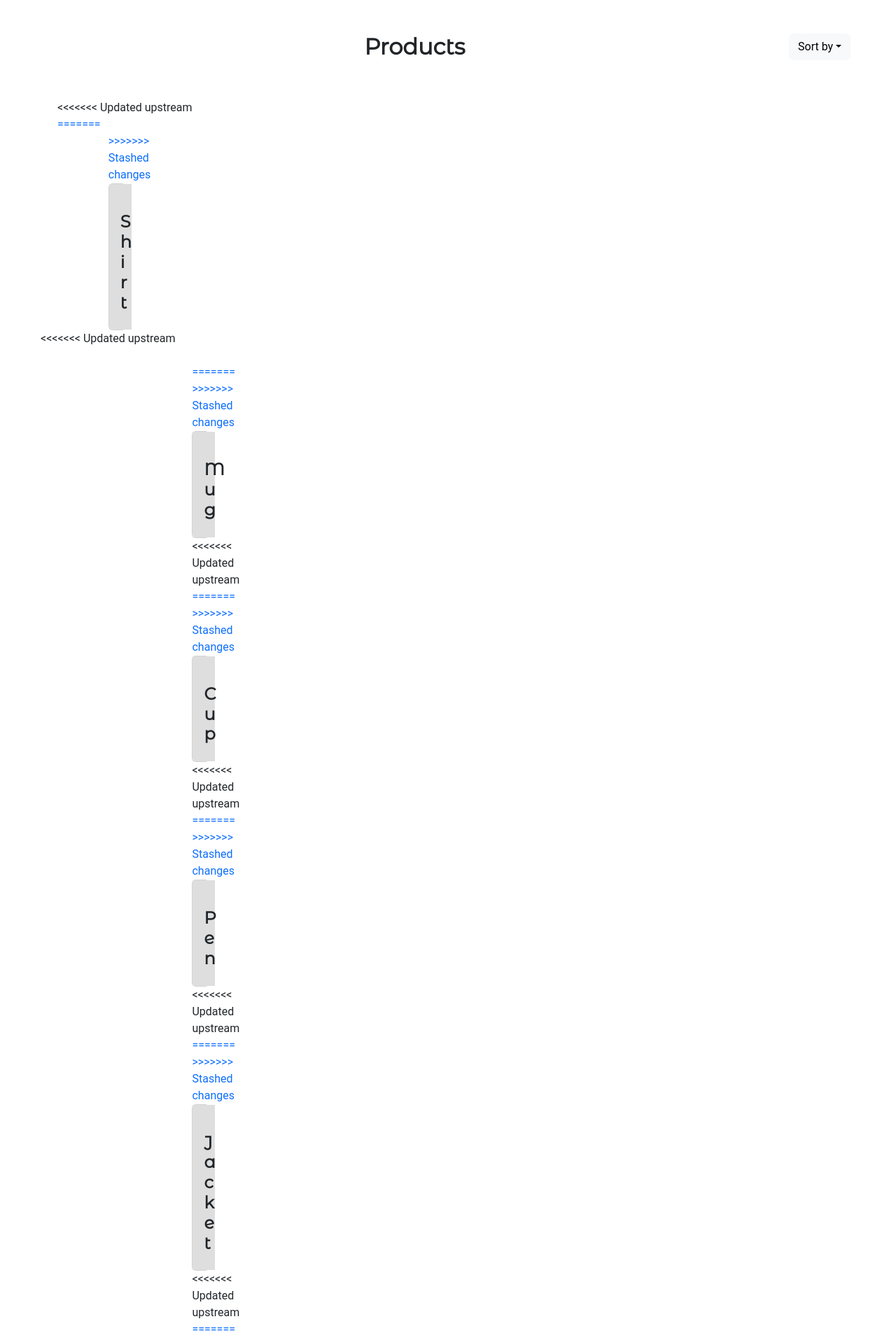
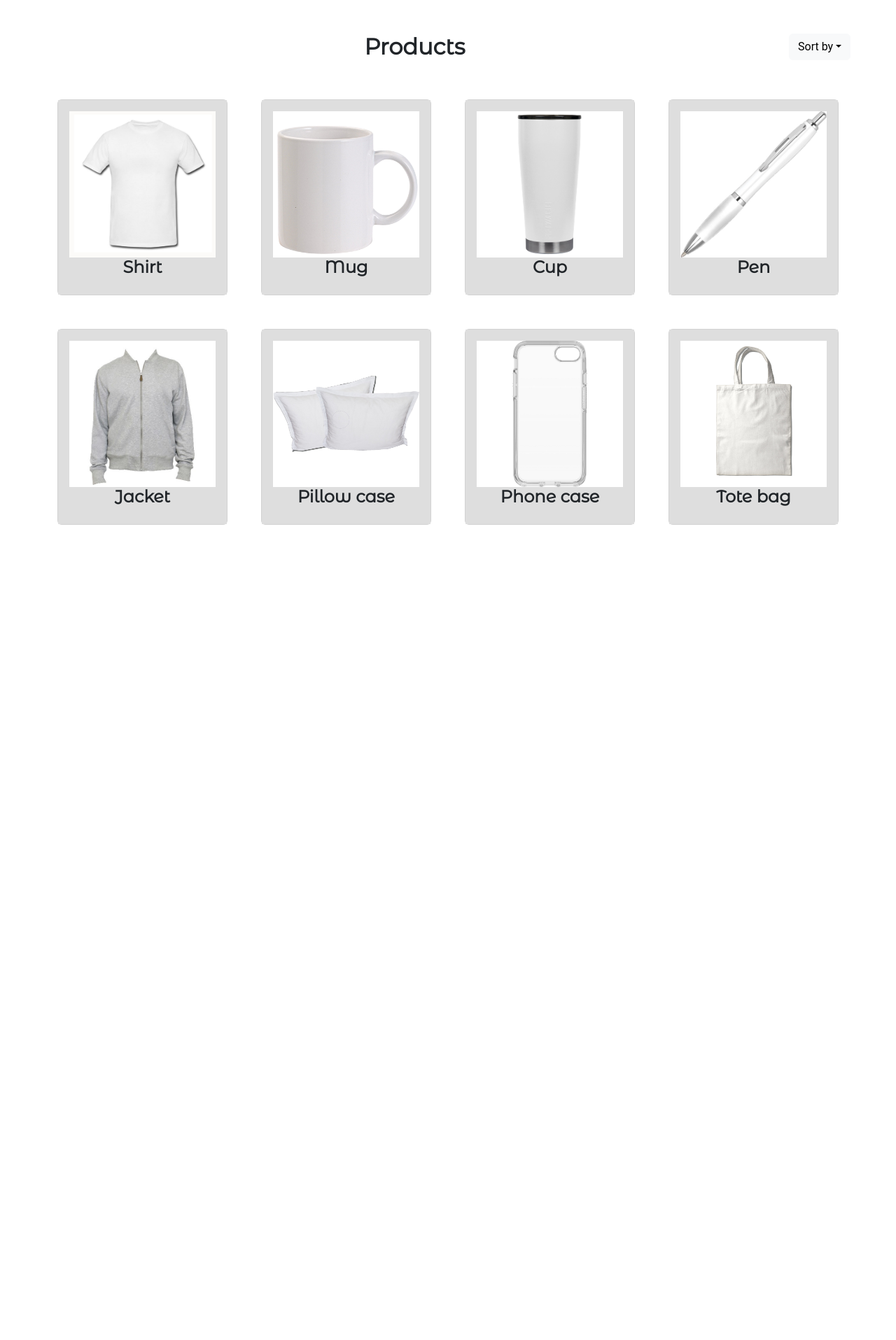
Before and after one commit to Jeraldo0803/GiftedIdeas-SimpleSetup, a PHP site: page /templates/products.php in a window 1280 px wide. Shown: the top 1915 px of the page at 70% size. After the commit the page ends 750 px from the top, so only its background shows below. Run offline with PHP 8.4, Linux system fonts and the light colour scheme; some libraries are stand-ins or nearby versions.

Commit message:
Update products.php
sorting functionality hotfix 4 aaaaa

```diff
--- a/templates/products.php
+++ b/templates/products.php
@@ -32,90 +32,57 @@
                     </div>
                 </div>
             </div>
-<<<<<<< Updated upstream
-            <div class="row gx-5 gy-5 row-cols-1 row-cols-sm-1 row-cols-md-3 row-cols-lg-3 row-cols-xl-4 row-cols-xxl-4 photos" id="main" data-bss-baguettebox="">
-                <div class="col item" id="dv_7"><a href="../assets/img/product1shirt.jpg">
-=======
             <div class="row gx-5 gy-5 row-cols-1 row-cols-sm-1 row-cols-md-3 row-cols-lg-3 row-cols-xl-4 row-cols-xxl-4 photos" id="main">
                 <div class="col item" id="dv_7"><a href="product_editor.php">
->>>>>>> Stashed changes
                         <div class="card">
                             <div class="card-body" style="background: #dedede;text-align: center;"><img class="img-fluid" src="../assets/img/product1shirt.jpg">
                                 <h4 class="card-title" style="font-family: 'Montserrat Alternates', sans-serif;font-weight: bold;">Shirt</h4>
                             </div>
                         </div>
                     </a></div>
-<<<<<<< Updated upstream
-                <div class="col item" id="dv_3"><a href="../assets/img/product2mug.jpg">
-=======
                 <div class="col item" id="dv_3"><a href="product_editor.php">
->>>>>>> Stashed changes
                         <div class="card">
                             <div class="card-body" style="background: #dedede;text-align: center;"><img class="img-fluid" src="../assets/img/product2mug.jpg">
                                 <h4 class="card-title" style="font-family: 'Montserrat Alternates', sans-serif;font-weight: bold;">Mug</h4>
                             </div>
                         </div>
                     </a></div>
-<<<<<<< Updated upstream
-                <div class="col item" id="dv_1"><a href="../assets/img/product3cup.jpg">
-=======
                 <div class="col item" id="dv_1"><a href="product_editor.php">
->>>>>>> Stashed changes
                         <div class="card">
                             <div class="card-body" style="background: #dedede;text-align: center;"><img class="img-fluid" src="../assets/img/product3cup.jpg">
                                 <h4 class="card-title" style="font-family: 'Montserrat Alternates', sans-serif;font-weight: bold;">Cup</h4>
                             </div>
                         </div>
                     </a></div>
-<<<<<<< Updated upstream
-                <div class="col item" id="dv_4"><a href="../assets/img/product4pen.jpg">
-=======
                 <div class="col item" id="dv_4"><a href="product_editor.php">
->>>>>>> Stashed changes
                         <div class="card">
                             <div class="card-body" style="background: #dedede;text-align: center;"><img class="img-fluid" src="../assets/img/product4pen.jpg" style="background: #ffffff;">
                                 <h4 class="card-title" style="font-family: 'Montserrat Alternates', sans-serif;font-weight: bold;">Pen</h4>
                             </div>
                         </div>
                     </a></div>
-<<<<<<< Updated upstream
-                <div class="col item" id="dv_2"><a href="../assets/img/product5jacket.jpg">
-=======
                 <div class="col item" id="dv_2"><a href="product_editor.php">
->>>>>>> Stashed changes
                         <div class="card">
                             <div class="card-body" style="background: #dedede;text-align: center;"><img class="img-fluid" src="../assets/img/product5jacket.jpg" style="background: #ffffff;">
                                 <h4 class="card-title" style="font-family: 'Montserrat Alternates', sans-serif;font-weight: bold;">Jacket</h4>
                             </div>
                         </div>
                     </a></div>
-<<<<<<< Updated upstream
-                <div class="col item" id="dv_6"><a href="../assets/img/product6pillow.jpg">
-=======
                 <div class="col item" id="dv_6"><a href="product_editor.php">
->>>>>>> Stashed changes
                         <div class="card">
                             <div class="card-body" style="background: #dedede;text-align: center;"><img class="img-fluid" src="../assets/img/product6pillow.jpg" style="background: #ffffff;" width="254" height="135">
                                 <h4 class="card-title" style="font-family: 'Montserrat Alternates', sans-serif;font-weight: bold;">Pillow case</h4>
                             </div>
                         </div>
                     </a></div>
-<<<<<<< Updated upstream
-                <div class="col item" id="dv_5"><a href="../assets/img/product7phonecase.jpg">
-=======
                 <div class="col item" id="dv_5"><a href="product_editor.php">
->>>>>>> Stashed changes
                         <div class="card">
                             <div class="card-body" style="background: #dedede;text-align: center;"><img class="img-fluid" src="../assets/img/product7phonecase.jpg" style="background: #ffffff;">
                                 <h4 class="card-title" style="font-family: 'Montserrat Alternates', sans-serif;font-weight: bold;">Phone case</h4>
                             </div>
                         </div>
                     </a></div>
-<<<<<<< Updated upstream
-                <div class="col item" id="dv_8"><a href="../assets/img/product8totebag.jpg">
-=======
                 <div class="col item" id="dv_8"><a href="product_editor.php">
->>>>>>> Stashed changes
                         <div class="card">
                             <div class="card-body" style="background: #dedede;text-align: center;"><img class="img-fluid" src="../assets/img/product8totebag.jpg" style="background: #ffffff;">
                                 <h4 class="card-title" style="font-family: 'Montserrat Alternates', sans-serif;font-weight: bold;">Tote bag</h4>
@@ -125,34 +92,9 @@
             </div>
         </div>
     </section>
-<<<<<<< Updated upstream
-
-	<script>
-function sortasc(){
-var main = document.getElementById( 'main' );
-
-[].map.call( main.children, Object ).sort( function ( a, b ) {
-    return +a.id.match( /\d+/ ) - +b.id.match( /\d+/ );
-}).forEach( function ( elem ) {
-    main.appendChild( elem );
-});
-}
-
-function sortdesc(){
-var main = document.getElementById( 'main' );
-
-[].map.call( main.children, Object ).sort( function ( b, a ) {
-    return +a.id.match( /\d+/ ) - +b.id.match( /\d+/ );
-}).forEach( function ( elem ) {
-    main.appendChild( elem );
-});
-}
-</script>
-=======
 	<script>
 	function sortasc(){
 	var main = document.getElementById( 'main' );
->>>>>>> Stashed changes
 
 	[].map.call( main.children, Object ).sort( function ( a, b ) {
 		return +a.id.match( /\d+/ ) - +b.id.match( /\d+/ );
```
